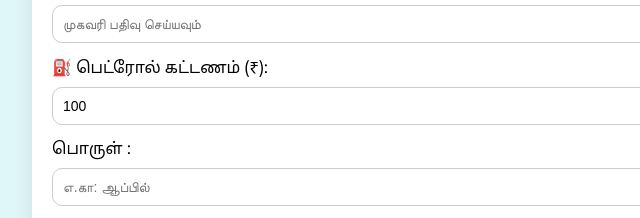
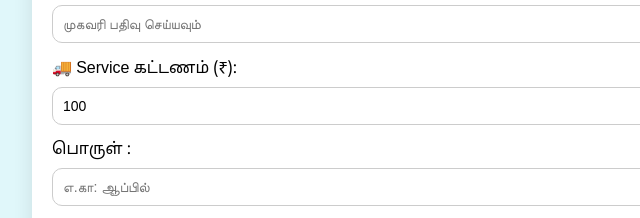
Before and after one commit to onlineweb123/Relax-to-Order-Bill, a plain HTML site: page index.html in a window 1280 px wide. Shown: the part 296-514 px from the top of the page, 263-903 px from the left. Drawn offline with Linux system fonts and the light colour scheme.

Commit message:
Update index.html

```diff
--- a/index.html
+++ b/index.html
@@ -120,7 +120,7 @@
   <label>முகவரி :</label>
   <input type="text" id="address" placeholder="முகவரி பதிவு செய்யவும்">
 
-  <label>⛽ பெட்ரோல் கட்டணம் (₹):</label>
+  <label>🚚 Service கட்டணம் (₹):</label>
   <input type="number" id="petrol" value="100">
 
   <label>பொருள் :</label>
@@ -157,7 +157,7 @@
         </thead>
         <tbody id="billItems"></tbody>
         <tr class="petrol-row">
-          <td colspan="3">⛽ பெட்ரோல் கட்டணம்</td>
+          <td colspan="3">🚚 Service கட்டணம்</td>
           <td id="petrolCharge">₹0</td>
         </tr>
         <tr class="total-row">
```
